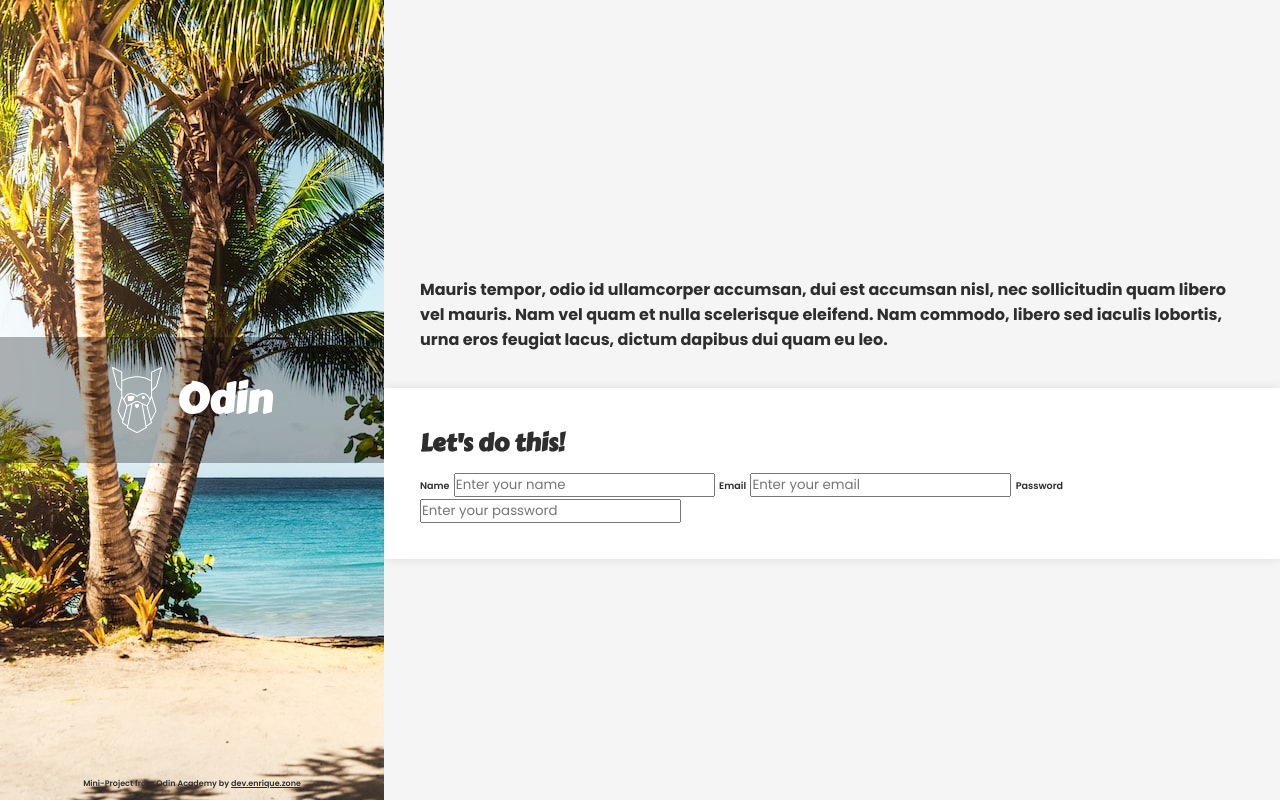
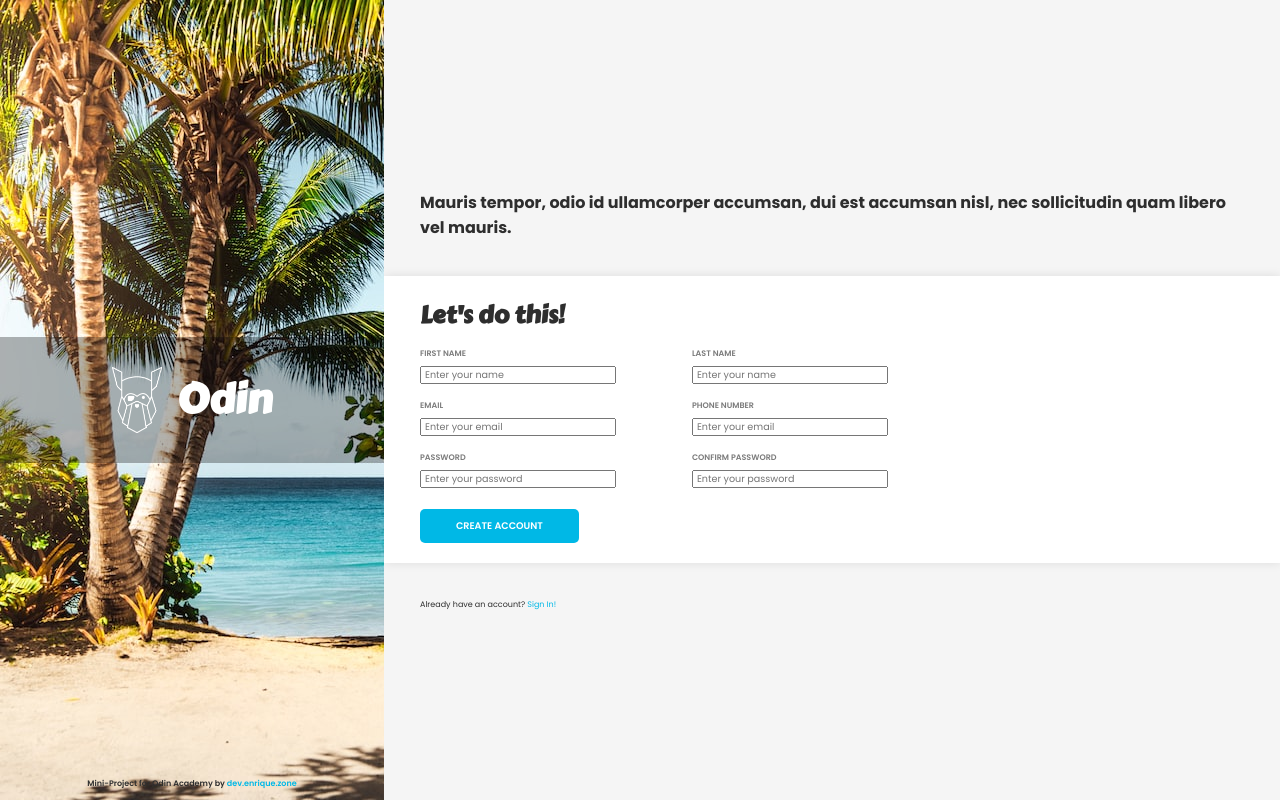
Before and after one commit to enriqueiturriagaa/odin-projects, a plain HTML site: page index.html in a window 1280 px wide. Drawn offline with Linux system fonts and the light colour scheme.

Commit message:
finalized

```diff
--- a/index.html
+++ b/index.html
@@ -21,7 +21,7 @@
                 <img src="logo.png" alt="logo" class="logo">
                 <p class="logo-text">Odin</p>
             </div>
-            <p class="bottom-flush">Mini-Project from Odin Academy by <a href="https://dev.enrique.zone"
+            <p class="bottom-flush">Mini-Project for Odin Academy by <a href="https://dev.enrique.zone"
                     target="_blank">dev.enrique.zone</a></p>
 
         </div>
@@ -31,25 +31,43 @@
             <!-- top -->
             <div class="right-top">
                 <p>Mauris tempor, odio id ullamcorper accumsan, dui est accumsan nisl, nec sollicitudin quam libero vel
-                    mauris. Nam vel quam et nulla scelerisque eleifend. Nam commodo, libero sed iaculis lobortis, urna
-                    eros feugiat lacus, dictum dapibus dui quam eu leo. </p>
+                    mauris. </p>
             </div>
 
             <!-- Form -->
             <div class="form-wrapper">
-                <p class="heading-gen">Let's do this!</p>
                 <form>
-                    <label class="label" for="name">Name</label>
-                    <input type="text" name="name" id="name" placeholder="Enter your name" required>
-                    <label class="label" for="email">Email</label>
-                    <input type="email" name="email" id="email" placeholder="Enter your email" required>
-                    <label class="label" for="password">Password</label>
-                    <input type="password" name="password" id="password" placeholder="Enter your password" required>
+                    <p class="heading-gen">Let's do this!</p>
+                    <div class="form-flex">
+                        <fieldset class="fieldset">
+                            <label class="label" for="name">First Name</label>
+                            <input type="text" name="name" id="name" placeholder="Enter your name" required> <br />
+                            <label class="label" for="email" type="email">Email</label>
+                            <input type="email" name="email" id="email" placeholder="Enter your email" required>
+                            <br />
+                            <label class="label" for="password">Password</label>
+                            <input type="password" name="password" id="password" placeholder="Enter your password"
+                                required>
+                        </fieldset>
+                        <fieldset class="fieldset">
+                            <label class="label" for="last-name">Last Name</label>
+                            <input type="text" name="last-name" id="last-name" placeholder="Enter your name"
+                                required><br />
+                            <label class="label" for="phone" type="phone">Phone Number</label>
+                            <input type="email" name="phone" id="phone" placeholder="Enter your email" required><br />
+                            <label class="label" for="password">Confirm Password</label>
+                            <input type="password" name="password" id="password" placeholder="Enter your password"
+                                required>
+                        </fieldset>
+                    </div>
+                    <button class="btn">Create Account</button>
                 </form>
             </div>
 
             <!-- Bottom -->
-            <div></div>
+            <div class="bottom">
+                <p>Already have an account? <a>Sign In!</a></p>
+            </div>
         </div>
     </div>
 </body>
--- a/style.css
+++ b/style.css
@@ -77,21 +77,72 @@ body {
 
 
 .form-wrapper {
-    padding: 36px;
     background-color: #fff;
     box-shadow: 0 0 10px rgba(0, 0, 0, 0.1);
+    padding: 20px 0px;
 }
 
 .heading-gen {
     font-family: 'Carter One', cursive;
     font-size: 1.5rem;
     font-weight: bold;
-    margin-bottom: 10px;
+    margin-bottom: 0px;
+    padding: 0px 36px;
 }
 
 .label {
+    font-size: 0.5rem;
+    font-weight: 600;
+    margin-bottom: 0px;
+    margin-top: 15px;
+    text-transform: uppercase;
+    display: block;
+    color: #7b7b7b;
+
+}
+
+.form-flex {
+    display: flex;
+    justify-content: start;
+    margin-bottom: 0px;
+    padding: 0px 36px;
+
+}
+
+.fieldset {
+    width: 33%;
+    border: none;
+    padding: 0;
+    margin: 0;
+}
+
+input {
+    font-size: 0.6rem;
+    padding: 0px 3px;
+    margin: 0px;
+}
+
+.btn {
+    margin-left: 36px;
+    padding: 10px 36px;
+    background-color: var(--color);
+    color: #fff;
     font-size: 0.6rem;
     font-weight: 600;
-    margin-bottom: 5px;
-    text-transform: capitalize;
+    text-transform: uppercase;
+    border: none;
+    border-radius: 5px;
+    cursor: pointer;
+    margin-top: 20px;
 }
+
+.bottom {
+    font-size: 0.5rem;
+    padding: 36px;
+}
+
+a {
+    color: var(--color);
+    text-decoration: none;
+    cursor: pointer;
+}
```
